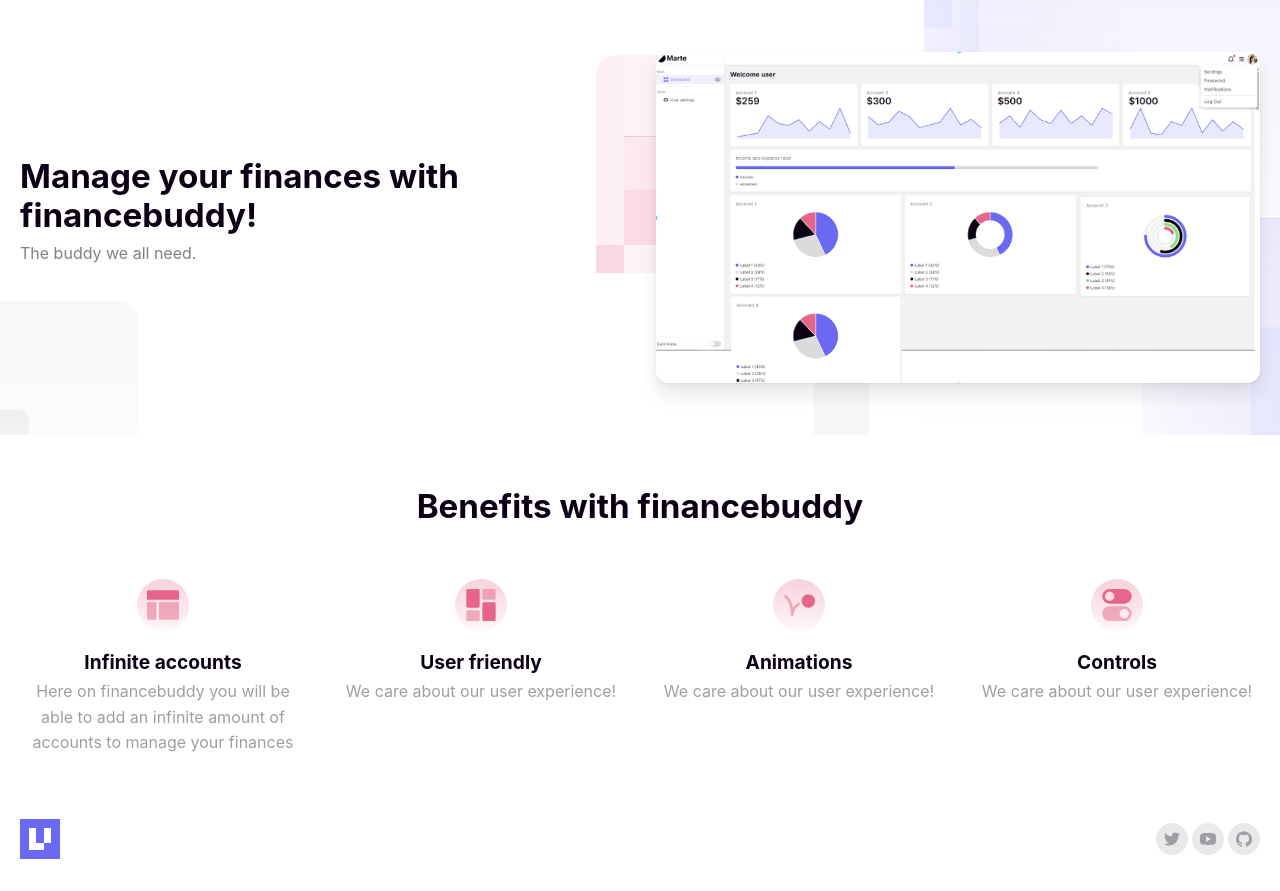
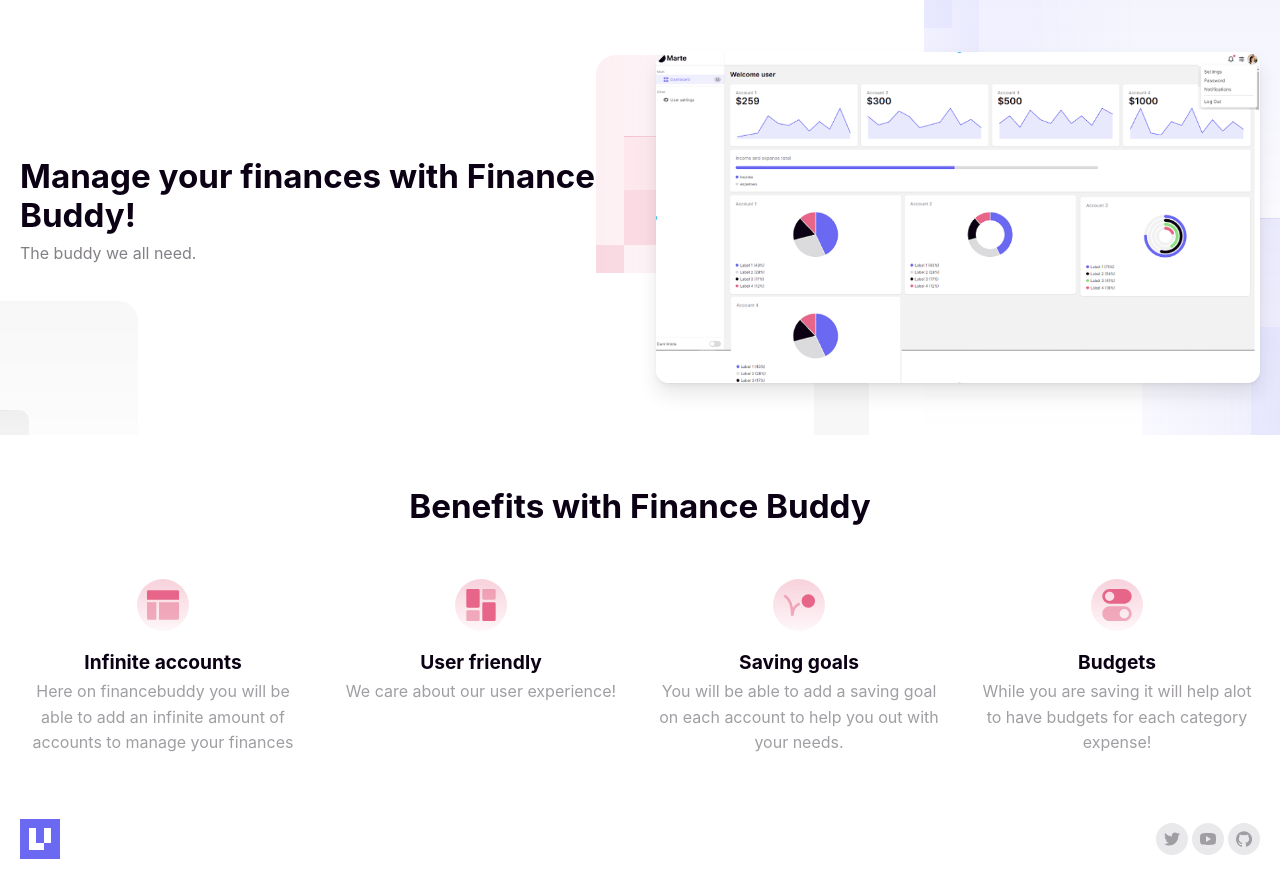
Before and after one commit to TarikZarouali/financebuddydev, a PHP site: page /dev/index.php in a window 1280 px wide. Shown: the part 70-961 px from the top of the page. Run offline with PHP 8.4, Linux system fonts and the light colour scheme.

Commit message:
made changed to the landingpage

```diff
--- a/app/views/landingpage/overview.php
+++ b/app/views/landingpage/overview.php
@@ -63,7 +63,7 @@
       <div class="grid gap-lg items-center@md">
         <div class="col-6@md">
           <div class="text-component margin-bottom-sm">
-            <h1>Manage your finances with financebuddy!</h1>
+            <h1>Manage your finances with Finance Buddy!</h1>
             <p class="opacity-60% line-height-lg">The buddy we all need.</p>
           </div>
           <ul class="flex flex-wrap gap-md items-center opacity-30%">
@@ -171,7 +171,7 @@
 
   <section id="product" class="position-relative z-index-1 padding-top-xl padding-bottom-lg">
     <div class="container max-width-sm margin-bottom-xl">
-      <h1 class="text-center">Benefits with financebuddy</h1>
+      <h1 class="text-center">Benefits with Finance Buddy</h1>
     </div>
 
     <div class="container max-width-adaptive-lg">
@@ -228,8 +228,8 @@
           </figure>
 
           <div class="text-component line-height-lg text-center">
-            <h4>Animations</h4>
-            <p class="color-contrast-low">We care about our user experience!</p>
+            <h4>Saving goals</h4>
+            <p class="color-contrast-low">You will be able to add a saving goal on each account to help you out with your needs.</p>
 
           </div>
         </li>
@@ -247,8 +247,8 @@
           </figure>
 
           <div class="text-component line-height-lg text-center">
-            <h4>Controls</h4>
-            <p class="color-contrast-low">We care about our user experience!</p>
+            <h4>Budgets</h4>
+            <p class="color-contrast-low">While you are saving it will help alot to have budgets for each category expense!</p>
 
           </div>
         </li>
```
